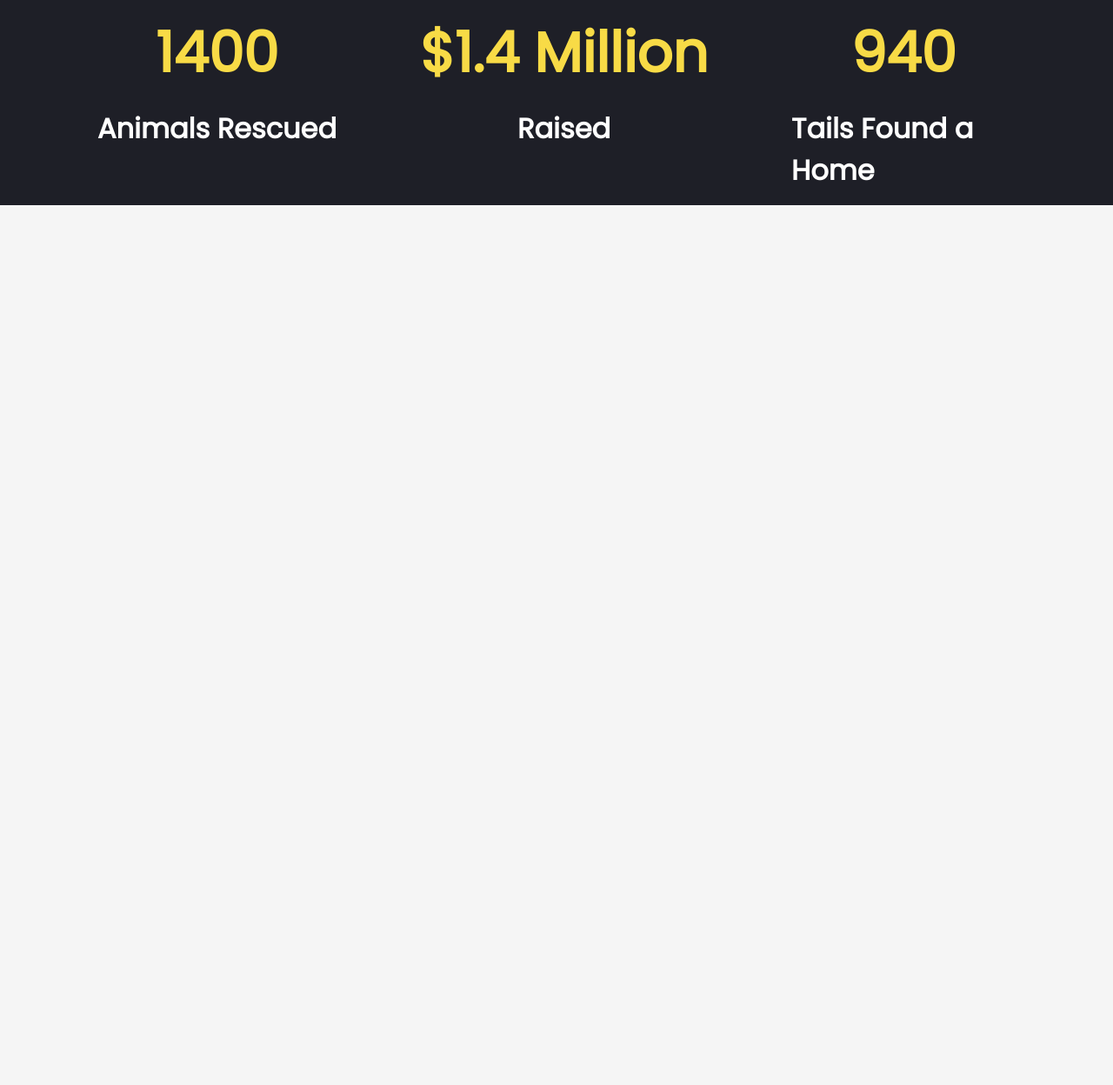
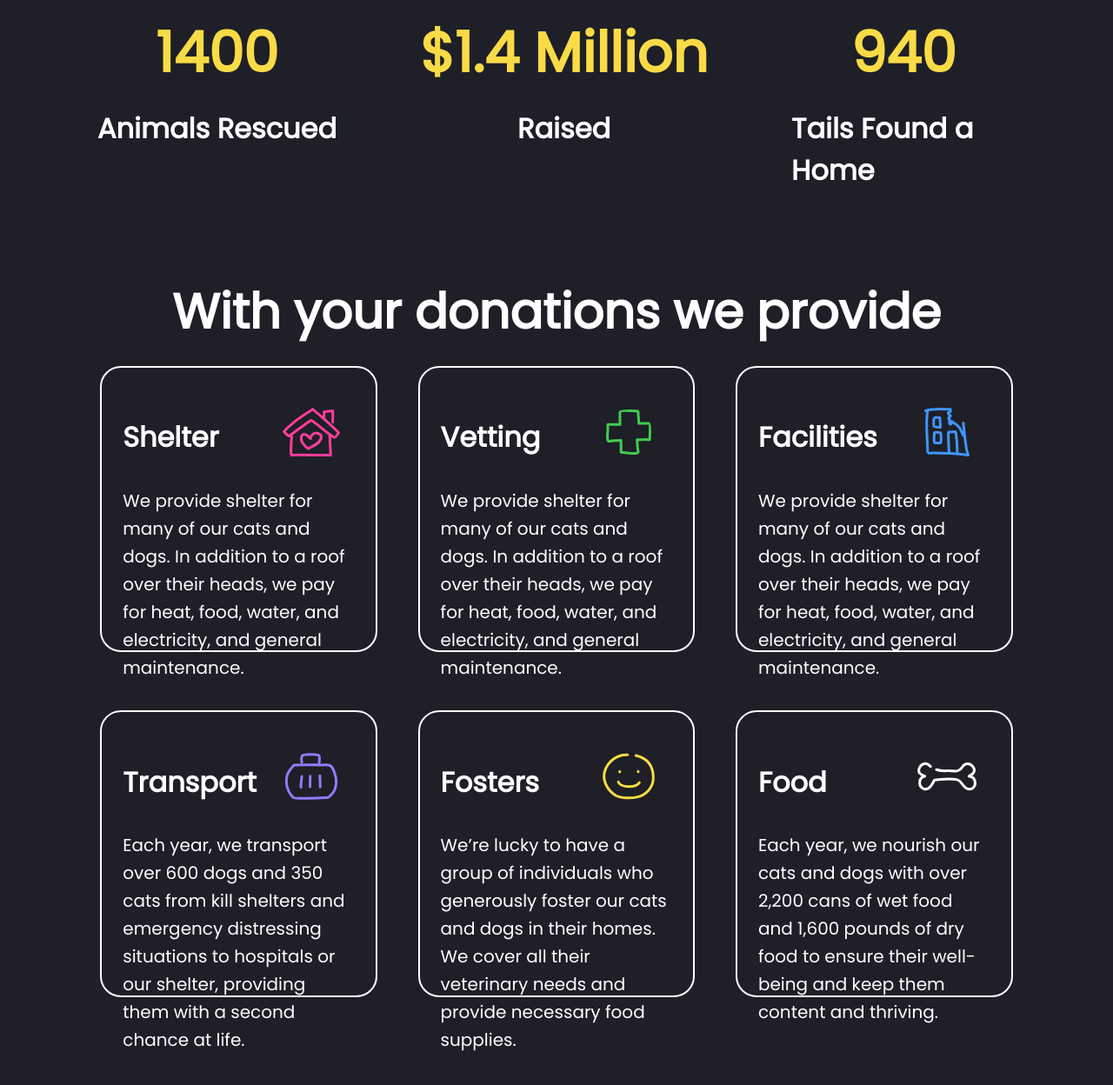
Before and after one commit to carlosemmanueldev/forever-homes-shelter, a plain HTML site: page src/pages/index.html in a window 1280 px wide. Shown: the part 1214-2462 px from the top of the page at 87% size. Before the commit the page ends 1450 px from the top, so only its background shows below. Drawn offline with Linux system fonts and the light colour scheme; a script that the page names is missing.

Commit message:
Adicionando bloseçÃão ções no código

```diff
--- a/src/pages/index.html
+++ b/src/pages/index.html
@@ -75,6 +75,77 @@
             </div>
         </div>
     </section>
+
+    <section class="donations-block">
+        <div class="donations-block-div">
+            <h2>With your donations we provide</h2>
+
+            <dl class="donations-block-dl">
+                <div class="item-shelter">
+                    <div class="inside-card">
+                        <dt class="">Shelter</dt>
+                        <dt class=""><img src="../assets/house-icon.svg" alt=""></dt>
+                        <dd class="">We provide shelter for many of our cats and dogs. In addition to a roof over their
+                            heads, we pay for heat, food, water, and electricity, and general maintenance.
+                        </dd>
+                    </div>
+                </div>
+
+                <div class="item-vetting">
+                    <div class="inside-card">
+                        <dt class="">Vetting</dt>
+                        <dt class=""><img src="../assets/vetting-icon.svg" alt=""></dt>
+                        <dd class="">We provide shelter for many of our cats and dogs. In addition to a roof over their
+                            heads, we pay for heat, food, water, and electricity, and general maintenance.
+                        </dd>
+                    </div>
+                </div>
+
+                <div class="item-facilities">
+                    <div class="inside-card">
+                        <dt class="">Facilities</dt>
+                        <dt class=""><img src="../assets/building-icon.svg" alt=""></dt>
+                        <dd class="">We provide shelter for many of our cats and dogs. In addition to a roof over their
+                            heads, we pay for heat, food, water, and electricity, and general maintenance.
+                        </dd>
+                    </div>
+                </div>
+
+                <div class="item-transport">
+                    <div class="inside-card">
+                        <dt class="">Transport</dt>
+                        <dt class=""><img src="../assets/transport-icon.svg" alt=""></dt>
+                        <dd class="">Each year, we transport over 600 dogs and 350 cats from kill shelters and emergency
+                            distressing situations to hospitals or our shelter, providing them with a second chance at
+                            life.
+                        </dd>
+                    </div>
+                </div>
+
+                <div class="item-fosters">
+                    <div class="inside-card">
+                        <dt class="">Fosters</dt>
+                        <dt class=""><img src="../assets/fosters-icon.svg" alt=""></dt>
+                        <dd class="">We’re lucky to have a group of individuals who generously foster our cats and dogs
+                            in
+                            their homes. We cover all their veterinary needs and provide necessary food supplies.
+                        </dd>
+                    </div>
+                </div>
+
+                <div class="item-food">
+                    <div class="inside-card">
+                        <dt class="">Food</dt>
+                        <dt class=""><img src="../assets/food-icon.svg" alt=""></dt>
+                        <dd class="">Each year, we nourish our cats and dogs with over 2,200 cans of wet food and 1,600
+                            pounds of dry food to ensure their well-being and keep them content and thriving.
+                        </dd>
+                    </div>
+                </div>
+
+            </dl>
+        </div>
+    </section>
 </main>
 </body>
 </html>
--- a/src/styles/style.css
+++ b/src/styles/style.css
@@ -109,14 +109,14 @@ h3 {
     max-inline-size: 100%;
 }
 
-/* Stats */
+/* Stats and Donations */
 
-.stats-block{
+.stats-block, .donations-block {
     background-color: #1E1F27;
     color: white;
 }
 
-.stats-block-div {
+.stats-block-div, .donations-block-div {
     margin-inline: 7em;
     justify-content: center;
     align-items: center;
@@ -124,7 +124,7 @@ h3 {
     flex-direction: column;
 }
 
-h2 {
+.stats-block h2 {
     font-size: 3.5em;
     padding-block: 1.45em;
     display: flex;
@@ -177,11 +177,89 @@ h2 {
     grid-area: tails-text;
 }
 
-.stats-block-dl div {
+.stats-block h2 {
+    font-size: 3.5em;
+    padding-block: 1.45em;
+    display: flex;
+    margin: 0;
+    text-align: center;
+}
+
+/* Donations */
+
+.donations-block-div {
+    margin-inline: 7em;
+    padding-block: 5em 7.5em;
+}
+
+.donations-block h2 {
+    font-size: 3.5em;
+    display: flex;
+    margin: 0;
+    text-align: center;
+}
+
+.donations-block-dl > div {
+    border-radius: 24px;
+    border: 2px solid white;
+    height: 0;
+    padding-bottom: 100%;
+    margin: 1%;
+    float: left;
+    position: relative;
+}
+
+.donations-block-dl {
+    display: grid;
+    grid-template-columns: repeat(auto-fit, minmax(300px, 1fr));
+    grid-template-areas:    "item-shelter item-vetting item-facilities"
+                            "item-transport item-fosters item-food";
+    grid-column-gap: 2.5em;
+    grid-row-gap: 3.8em;
+    justify-items: center;
+}
+
+.donations-block-dl dt {
+    font-size: 2em;
+    font-weight: 700;
+    margin: 0;
+}
+
+.donations-block-dl dd {
+    margin: 0;
+    font-size: 1.25em;
+    font-weight: 500;
+    line-height: 160%
+}
+
+.inside-card {
     display: flex;
     flex-wrap: wrap;
-    justify-content: center;
+    justify-content: space-between;
+    margin: 1.5em;
     align-items: center;
-    gap: 1em;
-    flex-direction: column;
 }
+
+.item-shelter {
+    grid-area: item-shelter;
+}
+
+.item-vetting {
+    grid-area: item-vetting;
+}
+
+.item-facilities {
+    grid-area: item-facilities;
+}
+
+.item-transport {
+    grid-area: item-transport;
+}
+
+.item-fosters {
+    grid-area: item-fosters;
+}
+
+.item-food {
+    grid-area: item-food;
+}
```
Also changed, not shown: src/assets/building-icon.svg (added), src/assets/food-icon.svg (added), src/assets/fosters-icon.svg (added), src/assets/house-icon.svg (added), src/assets/transport-icon.svg (added), src/assets/vetting-icon.svg (added).
